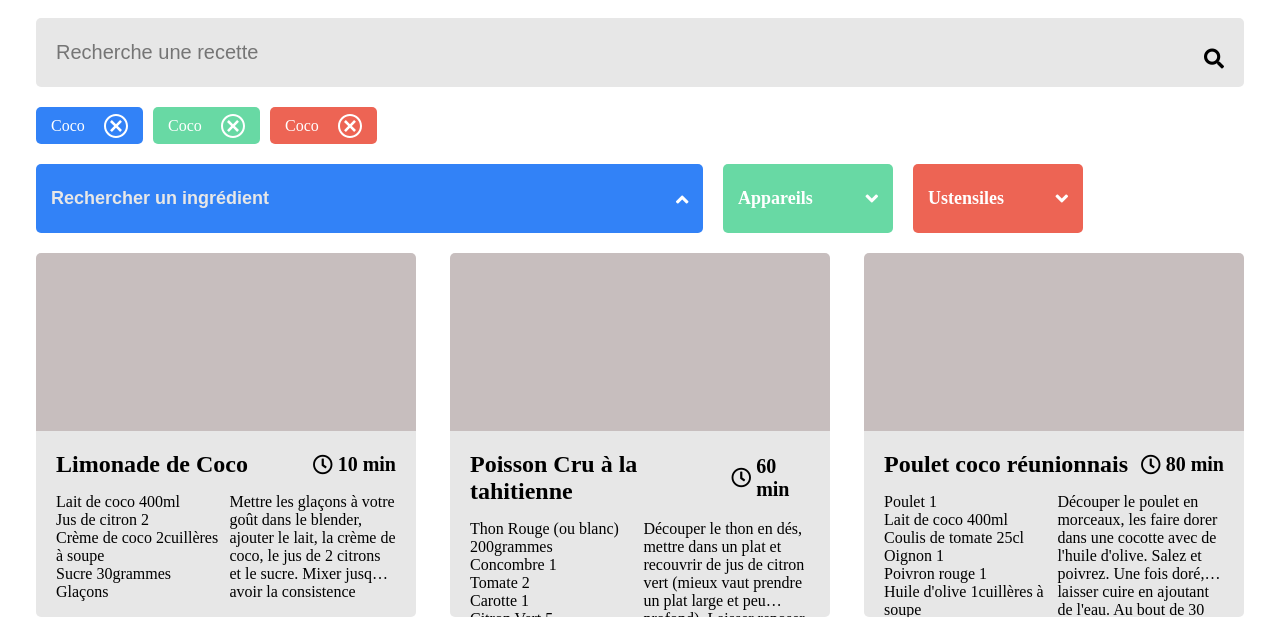
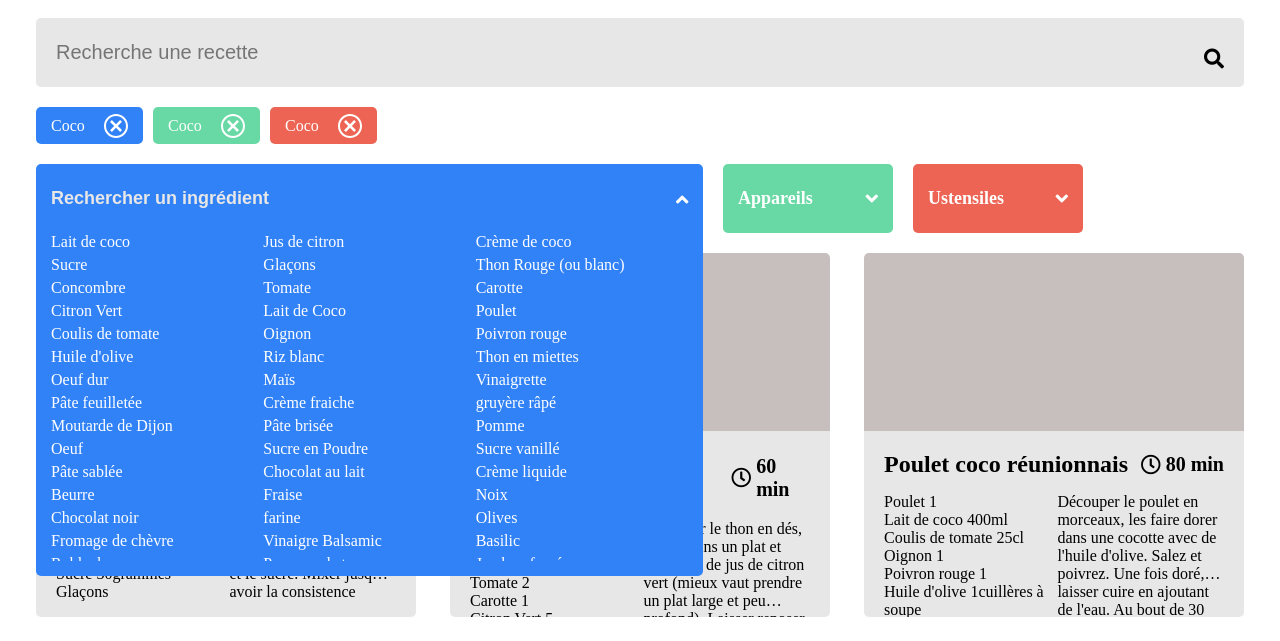
Before and after one commit to MichelYam/MichelYAM_7_062022, a website with bundled scripts: page public/index.html in a window 1280 px wide. Both pictures are taken after a click on the label "Ingrédient". Shown: the part 159-800 px from the top of the page. Built offline with nearby package versions, Linux system fonts and the light colour scheme.

Commit message:
add option native

```diff
--- a/public/index.html
+++ b/public/index.html
@@ -60,6 +60,7 @@
                             <i class="fas fa-angle-down"></i>
                         </div>
                         <div id="blue-content" class="dropdown">
+                            <ul class="dropdown-menu"></ul>
                         </div>
                     </div>
                 </div>
@@ -72,6 +73,7 @@
                             <i class="fas fa-angle-down"></i>
                         </div>
                         <div id="green-content" class="dropdown">
+                            <ul class="dropdown-menu"></ul>
                         </div>
                     </div>
                 </div>
@@ -84,6 +86,7 @@
                             <i class="fas fa-angle-down"></i>
                         </div>
                         <div id="red-content" class="dropdown">
+                            <ul class="dropdown-menu"></ul>
                         </div>
                     </div>
                 </div>
--- a/src/index.js
+++ b/src/index.js
@@ -1,5 +1,12 @@
+/* eslint-disable no-plusplus */
 import recipes from '../data/recipes.js';
 import getAllRecipes from './recipes.js';
+import { ingrediantsTags, appliancesTags, ustensilsTags, tagsList } from './tags.js';
+
+const searchInput = document.getElementById('search');
+const ingredientsList = document.querySelector('#blue-content ul');
+const appliancesList = document.querySelector('#green-content ul');
+const ustensilsList = document.querySelector('#red-content ul');
 
 function toggleItem() {
     const filterBtn = document.querySelectorAll('.filter-btn');
@@ -25,18 +32,53 @@ function handleDownMenu() {
     }
 }
 
-function displayRecipes() {
+function displayRecipes(recipe) {
     const recipeSection = document.querySelector('.recipe__list');
-    recipeSection.innerHTML = getAllRecipes(recipes);
+    recipeSection.innerHTML = getAllRecipes(recipe);
 }
 
 function handlerecipe() {
+    let recipeArr = [];
+    const inputValue = searchInput.value.toLowerCase();
+    // console.log(inputValue);
+    if (inputValue.length >= 3) {
+        for (let i = 0; i <= recipes.length - 1; i++) {
+            const recipeName = recipes[i].name.toLowerCase();
+            const recipeDescription = recipes[i].description.toLowerCase();
+            if (recipeName.includes(inputValue)) {
+                recipeArr.push(recipes[i]);
+            }
+            if (recipeDescription.includes(inputValue)) {
+                recipeArr.push(recipes[i]);
+            }
 
+            for (let j = 0; j <= recipes[i].ingredients.length - 1; j++) {
+                const recipeIngredients = recipes[i].ingredients[j].ingredient.toLowerCase();
+                console.log(recipeIngredients);
+                if (recipeIngredients.includes(inputValue)) {
+                    recipeArr.push(recipes[i]);
+                }
+            }
+        }
+    }
+    // delete duplicate
+    recipeArr = [...new Set(recipeArr)];
+    displayRecipes(recipeArr);
+    // return recipeArr;
 }
-
+function displayTagsList() {
+    ingrediantsTags(recipes);
+    ustensilsTags(recipes);
+    appliancesTags(recipes);
+    ingredientsList.innerHTML = tagsList(ingrediantsTags(recipes));
+    appliancesList.innerHTML = tagsList(appliancesTags(recipes));
+    ustensilsList.innerHTML = tagsList(ustensilsTags(recipes));
+}
 function init() {
     handleDownMenu();
-    displayRecipes();
+    displayTagsList();
+    displayRecipes(recipes);
+    searchInput.addEventListener('input', handlerecipe);
 }
 
 init();
--- /dev/null
+++ b/src/tags.js
@@ -0,0 +1,43 @@
+/* eslint-disable array-callback-return */
+export function ingrediantsTags(recipes) {
+    let ingredientsTagsList = [];
+    recipes.map((item) => {
+        item.ingredients.map((element) => {
+            ingredientsTagsList.push(element.ingredient);
+        });
+    });
+    ingredientsTagsList = [...new Set(ingredientsTagsList)];
+    ingredientsTagsList = ingredientsTagsList.flat();
+    // console.log(ingredientsTagsList);
+    return ingredientsTagsList;
+}
+
+export function appliancesTags(recipes) {
+    let appliancesTagsList = [];
+    recipes.map((item) => {
+        appliancesTagsList.push(item.appliance);
+    });
+    appliancesTagsList = [...new Set(appliancesTagsList)];
+    // console.log(appliancesTagsList);
+    return appliancesTagsList;
+}
+
+export function ustensilsTags(recipes) {
+    let ustensilsTagsList = [];
+    recipes.map((item) => {
+        item.ustensils.map((element) => {
+            ustensilsTagsList.push(element);
+        });
+    });
+    ustensilsTagsList = [...new Set(ustensilsTagsList)];
+    // console.log(ustensilsTagsList);
+    return ustensilsTagsList;
+}
+
+export function tagsList(recipes) {
+    return recipes.map((recipe) => (
+        ` <li>
+            ${recipe}
+        </li>`
+    )).join('');
+}
```
Also changed, not shown: src/recipes.js (line endings or trailing spaces).
